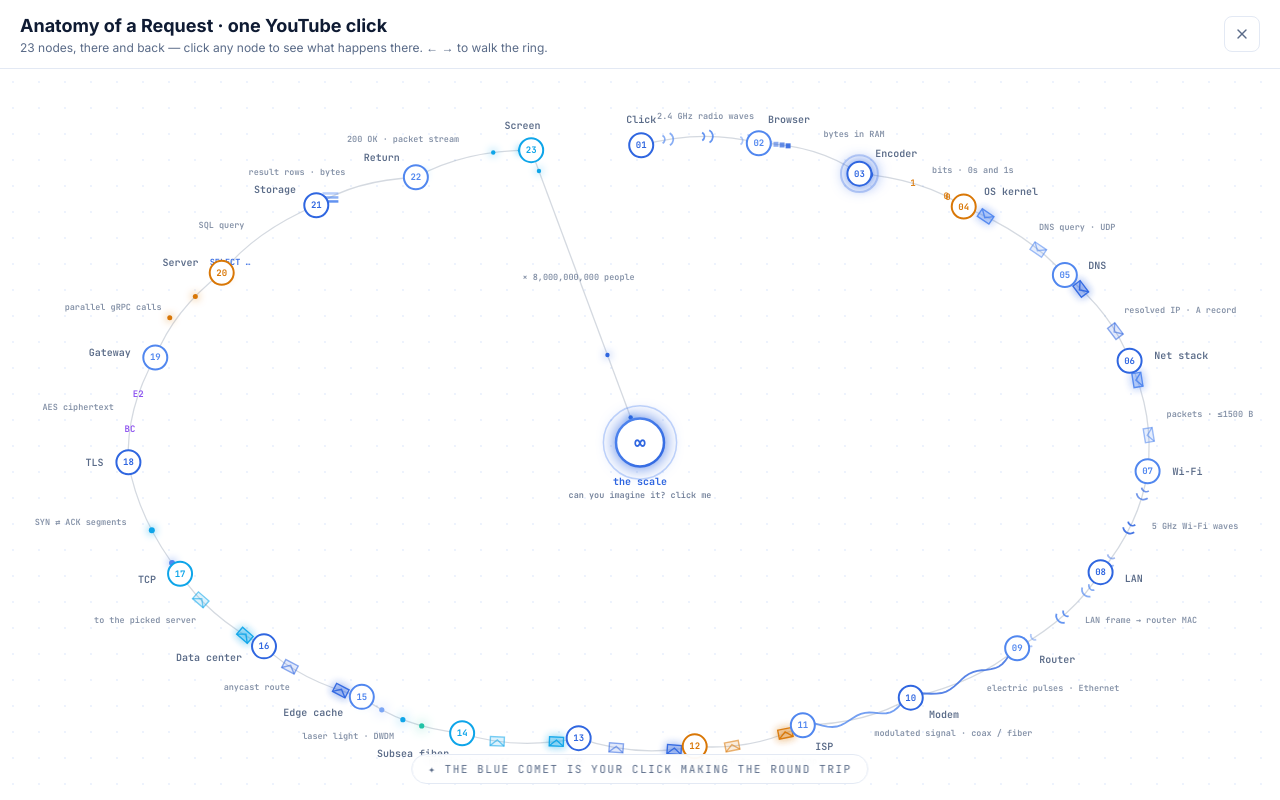
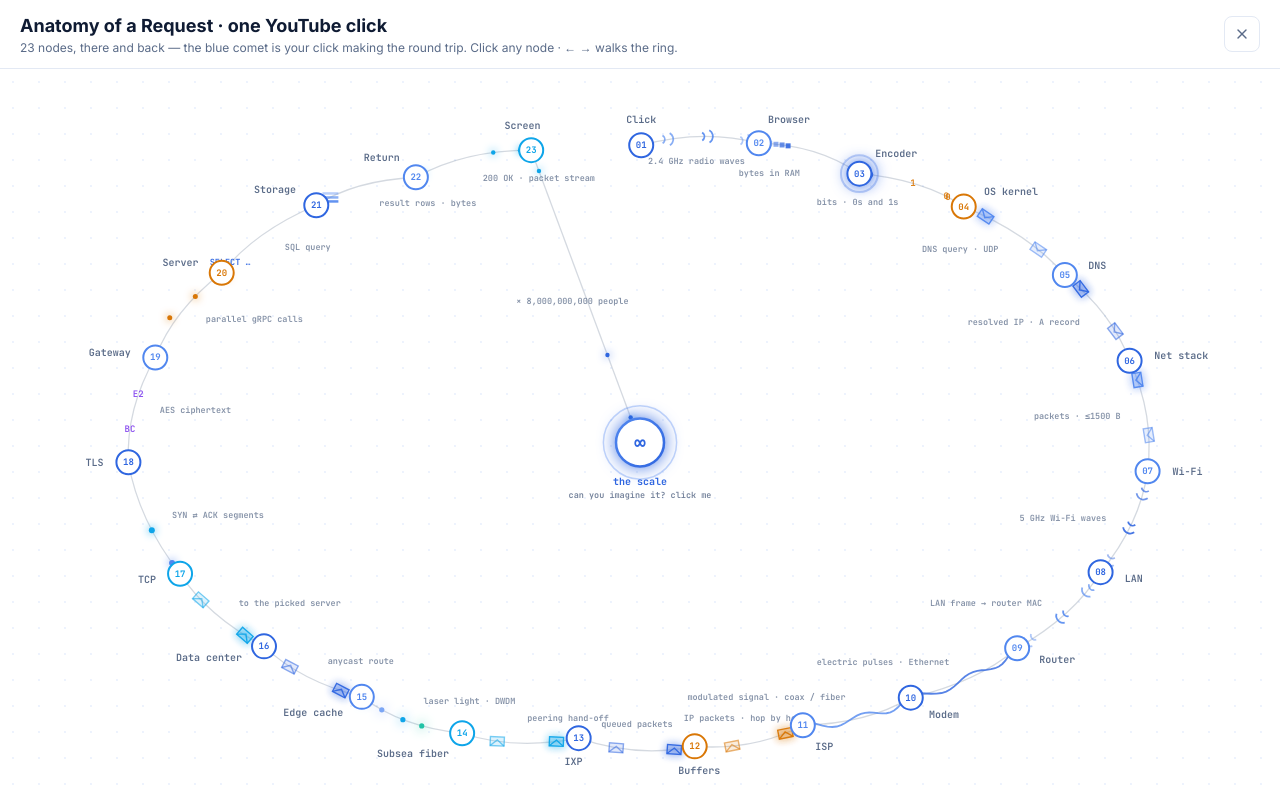
Before and after one commit to sravan4262/Portfolio, a Next.js app: page / in a window 1280 px wide. Both pictures are taken after a click on the button 401 px from the left and 565 px from the top of the page. Shown: the top 800 px of the page. Built offline with nearby package versions, Linux system fonts and the light colour scheme.

Commit message:
fixed the text overlapping

```diff
--- a/src/components/RequestJourneyConstellation.tsx
+++ b/src/components/RequestJourneyConstellation.tsx
@@ -353,16 +353,23 @@
         const seg = (u: number) => qp(a, cp, b, u);
         const g = (x: number, y: number, r: number, col: string, gl = 8) => { ctx.shadowColor = col; ctx.shadowBlur = gl; ctx.fillStyle = col; ctx.beginPath(); ctx.arc(x, y, r, 0, TAU); ctx.fill(); ctx.shadowBlur = 0; };
 
-        /* caption: what this edge carries — set just outside the ring */
+        /* caption: what this edge carries — set inside the ring, where it's empty
+           (node labels live outside, so the two can never collide) */
         if (caption && W >= 640) {
           const mc = seg(0.5);
-          const dx = mc.x - ccx, dy = mc.y - ccy; const len = Math.hypot(dx, dy) || 1;
-          const lx = mc.x + (dx / len) * 20, ly = mc.y + (dy / len) * 20;
           ctx.font = `600 8.5px ${MONO}`; ctx.textBaseline = "middle";
-          ctx.textAlign = dx / len > 0.35 ? "left" : dx / len < -0.35 ? "right" : "center";
           ctx.fillStyle = hexA(C.muted, 0.75);
-          ctx.fillText(caption, lx, ly);
-          ctx.textAlign = "center";
+          if (i === RING - 1) {
+            /* the edge into the center: offset perpendicular to the line instead */
+            ctx.textAlign = "center";
+            ctx.fillText(caption, mc.x + Math.cos(dir + Math.PI / 2) * 14, mc.y + Math.sin(dir + Math.PI / 2) * 14);
+          } else {
+            const dx = mc.x - ccx, dy = mc.y - ccy; const len = Math.hypot(dx, dy) || 1;
+            const lx = mc.x - (dx / len) * 26, ly = mc.y - (dy / len) * 26;
+            ctx.textAlign = dx / len > 0.35 ? "right" : dx / len < -0.35 ? "left" : "center";
+            ctx.fillText(caption, lx, ly);
+            ctx.textAlign = "center";
+          }
         }
 
         if (kind === "waves") {
@@ -528,7 +535,7 @@
       <div className="relative flex items-center justify-between gap-3 border-b border-line px-5 py-3">
         <div className="min-w-0">
           <h2 className="truncate text-base font-bold text-text sm:text-lg">Anatomy of a Request · one YouTube click</h2>
-          <p className="truncate text-xs text-muted">23 nodes, there and back — click any node to see what happens there. ← → to walk the ring.</p>
+          <p className="truncate text-xs text-muted">23 nodes, there and back — the blue comet is your click making the round trip. Click any node · ← → walks the ring.</p>
         </div>
         <button onClick={onClose} aria-label="Close" className="flex h-9 w-9 shrink-0 items-center justify-center rounded-lg border border-line bg-panel text-muted transition hover:border-brand-2/50 hover:text-text">
           <X className="h-4 w-4" />
@@ -537,12 +544,6 @@
 
       <div ref={wrapRef} className="dot-grid relative flex-1 overflow-hidden">
         <canvas ref={canvasRef} className="absolute inset-0 h-full w-full" />
-
-        {sel === null && (
-          <div className="pointer-events-none absolute bottom-4 left-1/2 -translate-x-1/2 rounded-full border border-line bg-panel/90 px-4 py-1.5 font-mono text-[11px] uppercase tracking-[0.14em] text-muted backdrop-blur">
-            ✦ the blue comet is your click making the round trip
-          </div>
-        )}
 
         <AnimatePresence>
           {sel !== null && (
```
